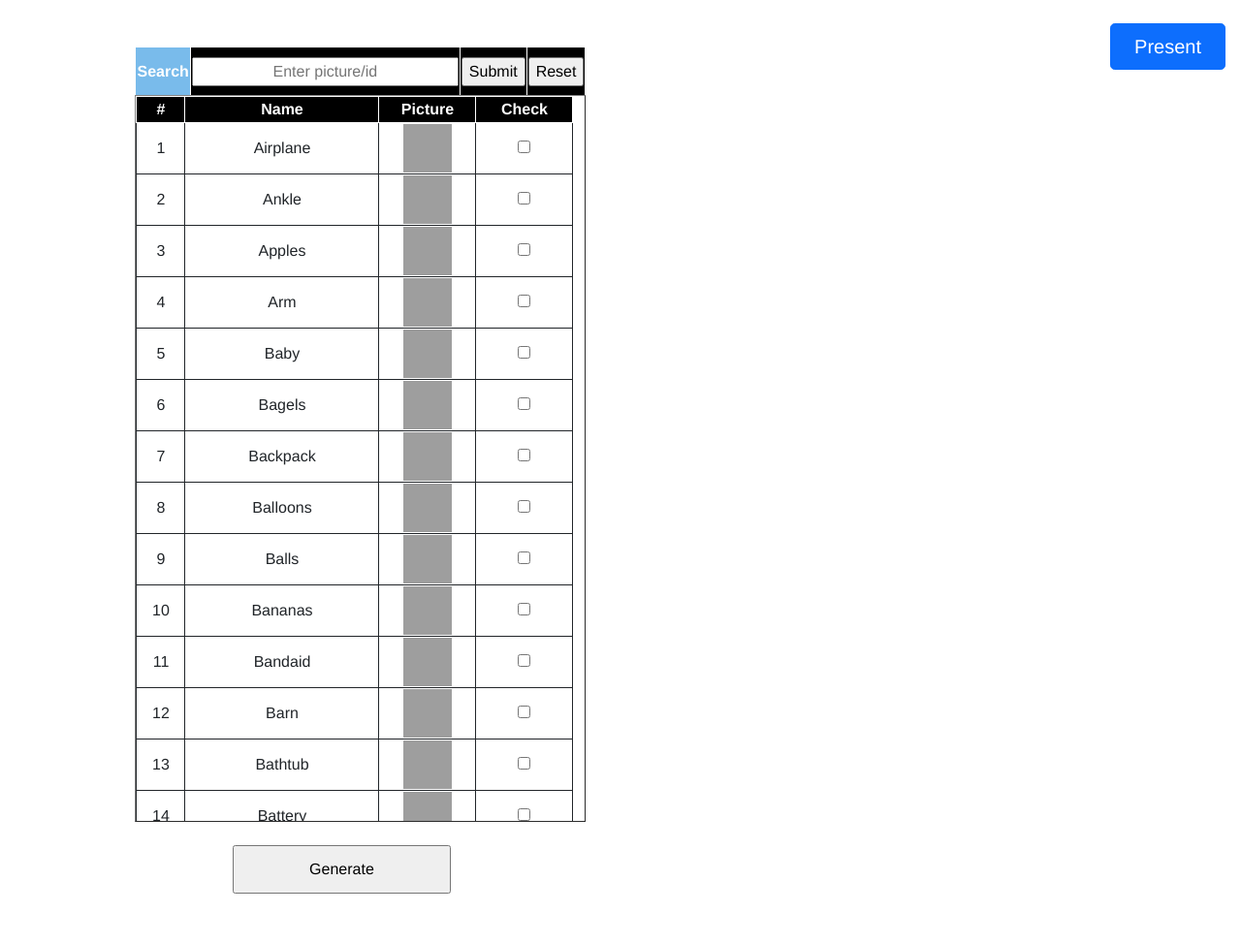
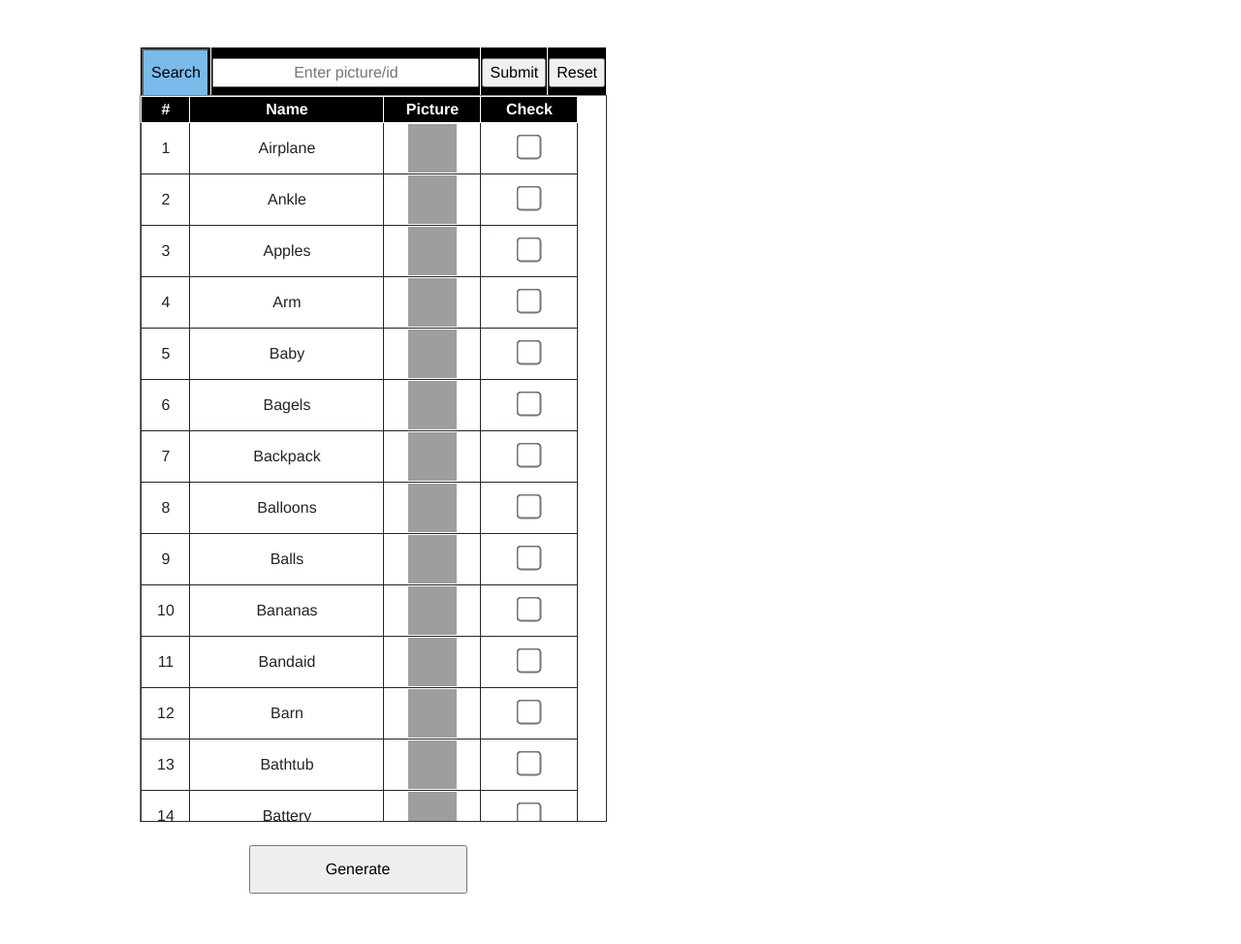
Before and after one commit to OtaSteven/Error-404, a PHP site: page /demo.php in a window 1280 px wide. Shown: the part 56-1030 px from the top of the page at 97% size. Run offline with PHP 8.4, Linux system fonts and the light colour scheme; data comes from the database, SQL or seed files in the repository; lists and menus that the app fills with data are empty; grey boxes are pictures that could not be loaded.

Commit message:
Edit the demo.php search bar to save check marks on the checkbox if the user search for a specific item

```diff
--- a/WebContent/demo.php
+++ b/WebContent/demo.php
@@ -12,6 +12,10 @@ require_once "function.php";
   <meta name="viewport" content="width=device-width, initial-scale=1">
   <link href="https://cdn.jsdelivr.net/npm/bootstrap@5.0.2/dist/css/bootstrap.min.css" rel="stylesheet" integrity="sha384-EVSTQN3/azprG1Anm3QDgpJLIm9Nao0Yz1ztcQTwFspd3yD65VohhpuuCOmLASjC" crossorigin="anonymous">      <!-- Connecting to bootstrap -->
   <link rel="stylesheet" type="text/css" href="css/style.css"> <!-- Specific file for all customization-->
+  <!-- Getting JQuery bundles -->
+  <script src="https://ajax.googleapis.com/ajax/libs/jquery/3.5.1/jquery.min.js"></script>
+  <!-- Getting the js file we made -->
+  <!--- <script src="script.js"></script> -->
 
   <title>Home</title>
   <style>
@@ -32,13 +36,17 @@ require_once "function.php";
       background-color: black;
       color: white;
     }
-    html, body {
+    html, body
+    {
       overflow-y: visible;
     }
+    input.larger {
+    transform: scale(2);
+    top: 10;
+    }
+  </style>
+</head>
 
-  </style>
-
-</head>
 
 <body style="font-family:Helvetica, Arial, sans-serif;">
   <!--- navbar section --->
@@ -107,8 +115,8 @@ require_once "function.php";
   <br>
   <table width="300" height= "50px" style="margin-left:30%; overflow-y:hidden; background-color:black">
   <tr height="50px">
-      <th style="background-color: #79BBEB"><label >Search</label></th>
-      <th><input size="30px" type = "text" name="itemToSearch" placeholder="Enter picture/id" style="text-align: center"></th>
+      <th><input style="background-color: #79BBEB; width: 70px; height: 50px" type="submit" name = "searchIcon" value="Search"></th>
+      <th><input size="30px" type = "text" id="itemToSearch" placeholder="Enter picture/id" style="text-align: center"></th>
       <th><input type = "submit" name = "search"></th>
       <th><input type = "submit" name ="reset" value="Reset"></th>
     </tr>
@@ -120,35 +128,31 @@ require_once "function.php";
       <th width="100">Picture</th>
       <th width="100">Check</th>
     </tr>
+    <tbody id = "myTableData">
     <?php
-        if (isset($_POST['search']) && !empty($_POST['itemToSearch']))
-        {
-          $itemToSearch = $_POST['itemToSearch'];
-          $search_result = mysqli_query($conn,"SELECT * FROM objectslist WHERE itemName = '".$itemToSearch."' OR ID = '".$itemToSearch."'");
-        }
-        else
-        {
-          $search_result = mysqli_query($conn,"select * from objectslist"); // fetch data from objectslist
-        }
-        while($data = mysqli_fetch_array($search_result)) { ?>
+      $search_result = mysqli_query($conn,"select * from objectslist");
+    while($data = mysqli_fetch_array($search_result))
+    { ?>
     <tr>
       <td><?php echo $data['ID']; ?></td>
       <td><?php echo $data['itemName']; ?></td>
       <td><img src="<?php echo $data['link']?>" width=50px; height=50px;></td>
-          <td style="text-align: center; vertical-align: middle"><input type = "checkbox" name='check[]' value="<?php echo $data['ID']; ?>"></td>
-        </tr>
+      <td style="text-align: center; vertical-align: middle"><input style="top: 0" class="larger" type = "checkbox" name='check[]' value="<?php echo $data['ID']; ?>"></td>
   <?php } ?>
+        </tbody>
   </table>
   <br>
   <input type="submit" name="generate" value="Generate" style="height:50px; width:225px;float:right">
 
   </form>
   </div>
-
   <!--- RIGHT SIDE OF THE SCREEN WHERE PICTURES ARE DISPLAY --->
   <div style='float:right'>
-  <a class="btn btn-primary btn-lg px-4 me-sm-3" href="presentation.php" target="_blank">Present</a>
   <?php
+  if (isset($_POST['reset']) || isset($_POST['searchIcon']))
+  {
+    $_PUT['itemToSearch'] = '';
+  }
   if(isset($_POST['generate']))
   {
     if(!empty($_POST['check']))
@@ -156,12 +160,12 @@ require_once "function.php";
       $checkedArray = $_POST['check'];
       $_SESSION['saveArray'] = $checkedArray;
 
-
       $count = count($checkedArray);
 
       if ($count >= 3 and $count <= 12)
       {
         displayPicture($conn);
+        echo '<a class="btn btn-primary btn-lg px-4 me-sm-3" href="presentation.php" target="_blank">Present</a>';
       }
       else
       {
@@ -175,8 +179,22 @@ require_once "function.php";
 ?>
   </div>
 
+<script>
+    $(document).ready(function()
+    {
+      $("#itemToSearch").on("keyup", function()
+      {
+        var value = $(this).val().toLowerCase();
+        $("#myTableData tr").filter(function()
+        {
+          $(this).toggle($(this).text().toLowerCase().indexOf(value) > -1)
+        });
+      });
+    });
+</script>
+
   <script src="https://cdn.jsdelivr.net/npm/bootstrap@5.0.2/dist/js/bootstrap.bundle.min.js" integrity="sha384-MrcW6ZMFYlzcLA8Nl+NtUVF0sA7MsXsP1UyJoMp4YLEuNSfAP+JcXn/tWtIaxVXM" crossorigin="anonymous"></script>
-    <!-- Getting the bundles of Bootstrap -->
-  <!--- <script src="script.js"></script> -->
 </body>
+
+
 </html>
```
Also changed, not shown: WebContent/presentation.php (+10 -7 lines). Lines whose indentation alone changed are shown as unchanged.
